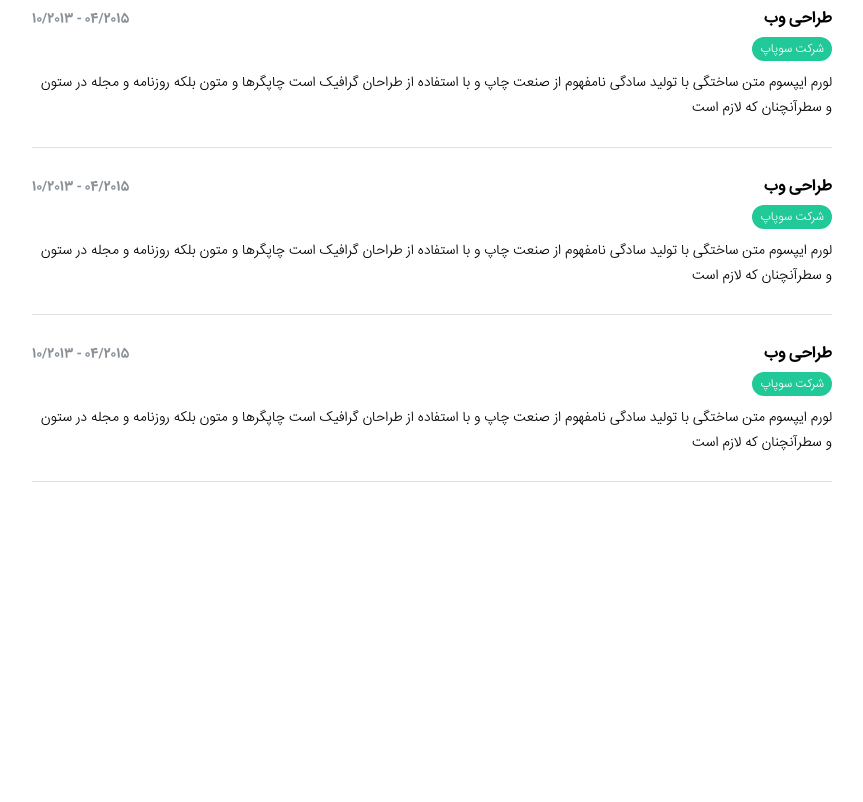
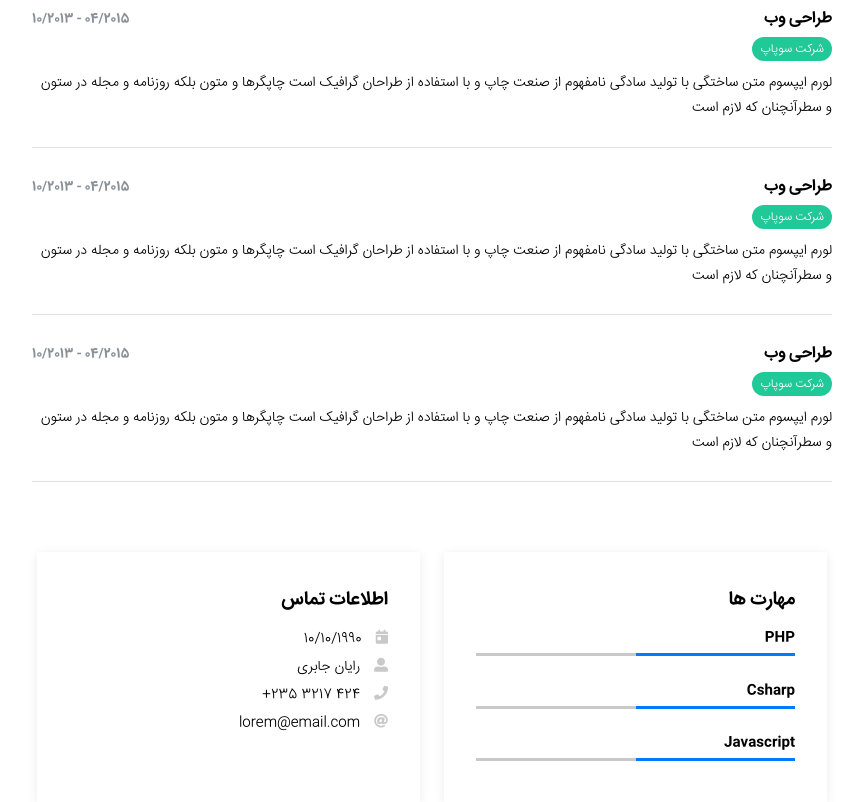
Before and after one commit to mrrayo/cvresume, a plain HTML site: page index.html in a window 1280 px wide. Shown: the part 1488-2290 px from the top of the page, without its empty margins (208-1071 px from the left). Before the commit the page ends 1970 px from the top, so only its background shows below. Drawn offline with Linux system fonts and the light colour scheme.

Commit message:
contact and proccessbar

```diff
--- a/asset/style/main.css
+++ b/asset/style/main.css
@@ -257,7 +257,6 @@ a {
 .block-page {
     max-width: 800px;
     margin: auto;
-    /* background-color: #007bff; */
 }
 
 .block-title {
@@ -270,7 +269,6 @@ a {
     flex-direction: column;
     justify-content: center;
     align-items: center;
-    /* background-color: goldenrod; */
     padding: 25px 0;
 }
 
@@ -278,7 +276,6 @@ a {
     display: flex;
     justify-content: space-between;
     flex-wrap: wrap;
-    /* background-color: rebeccapurple; */
     width: 100%;
 }
 
@@ -302,3 +299,60 @@ a {
     font-size: 14px;
     line-height: 1.8;
 }
+
+
+/*--- Box section ---*/
+.box-area {
+    display: flex;
+    flex-wrap: wrap;
+    justify-content: center;
+    align-items: center;
+    gap: 1.5rem;
+    padding-top: 70px;
+    flex: 1 1 50%;
+}
+
+.box {
+    width: 383px;
+    height: 250px;
+    background-color: rgb(255, 255, 255);
+    box-shadow: 0px 2px 10px rgb(0 0 0 / 8%);
+    padding: 2rem;
+    text-align: right;
+}
+
+.contact-info {
+    font-size: 14px;
+    line-height: 2;
+    margin-top: 10px;
+}
+
+.icon {
+    color: #c9c9c9;
+    margin-left: 10px;
+}
+
+.right-box {
+    direction: rtl;
+}
+
+.proccess {
+    width: 100%;
+    height: 3px;
+    background-color: #c9c9c9;
+    margin-top: 3px;
+}
+
+.mybar {
+    width: 50%;
+    height: 3px;
+    background-color: #007bff;
+}
+
+.proccess-area h4 {
+    font-size: 14px;
+}
+
+.proccess-box {
+    padding: 0.7rem 0;
+}
--- a/asset/style/mobile.css
+++ b/asset/style/mobile.css
@@ -45,14 +45,18 @@
     }
 
     /*--- block section ---*/
+    .item {
+        padding: 50px;
+    }
+
     .item-side {
         flex: 1 1 100%;
     }
 
     .item-head-right {
         order: 1 !important;
+    }
 
-    }
     .item-head-left {
         order: 2 !important;
         text-align: right;
--- a/index.html
+++ b/index.html
@@ -46,7 +46,7 @@
         </section>
 
         <section class="block-page">
-            <div class="container">
+
             <h2 class="block-title">تجربه کاری</h2>
 
             <div class="item border-both">
@@ -93,14 +93,13 @@
                     طراحان گرافیک است چاپگرها و متون بلکه روزنامه و مجله در ستون و سطرآنچنان که لازم است</p>
             </div>
 
-            </div>
+
         </section>
 
 
 
 
         <section class="block-page">
-            <div class="container">
             <h2 class="block-title">آموزش</h2>
 
             <div class="item border-both">
@@ -147,9 +146,50 @@
                     طراحان گرافیک است چاپگرها و متون بلکه روزنامه و مجله در ستون و سطرآنچنان که لازم است</p>
             </div>
 
+        </section>
+
+
+        <div class="block-page">
+            <div class="box-area">
+                <div class="box left-box">
+                    <h3>اطلاعات تماس</h3>
+                    <ul class="contact-info">
+                        <li class="nav-item">10/10/1990 <i class="icon fas fa-calendar-day"></i></li>
+                        <li class="nav-item">رایان جابری <i class="icon fas fa-user-alt"></i></li>
+                        <li class="nav-item">+235 3217 424 <i class="icon fas fa-phone"></i></li>
+                        <li class="nav-item">lorem@email.com <i class="icon fas fa-at"></i></li>
+                    </ul>
                 </div>
-        </section>
+                <div class="box right-box">
+                    <h3>مهارت ها</h3>
+                    <div class="proccess-area">
+                        <div class="proccess-box">
+                            <h4>PHP</h4>
+                            <div class="proccess">
+                                <div class="mybar"></div>
+                            </div>
+                        </div>
+                        <div class="proccess-box">
+                            <h4>Csharp</h4>
+                            <div class="proccess">
+                                <div class="mybar"></div>
+                            </div>
+                        </div>
+                        <div class="proccess-box">
+                            <h4>Javascript</h4>
+                            <div class="proccess">
+                                <div class="mybar"></div>
+                            </div>
+                        </div>
+                    </div>
+
+                </div>
+            </div>
+        </div>
     </main>
+
+
+
 </body>
 <script src="./asset/js/main.js"></script>
 
```
Lines whose indentation alone changed are shown as unchanged.
